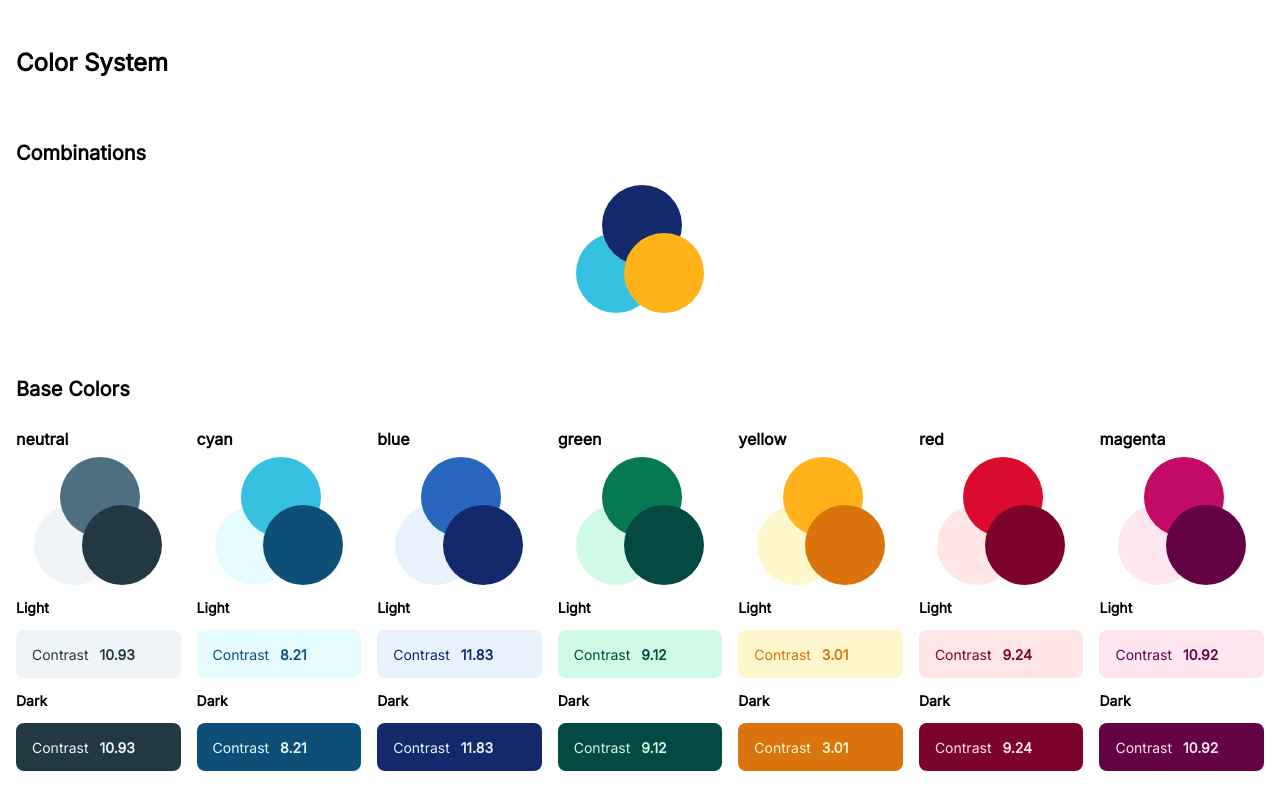
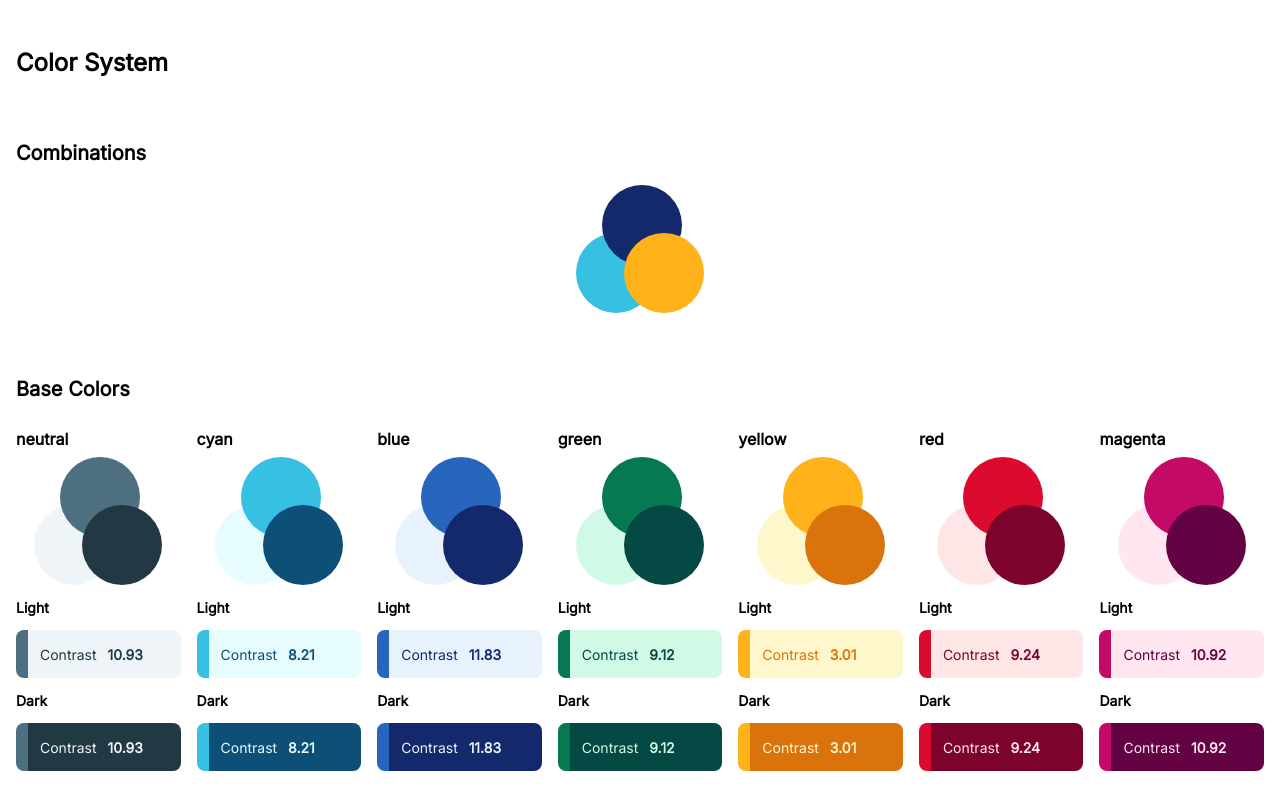
Before and after one commit to scottdejonge/color-system, a Vue app: page / in a window 1280 px wide. Shown: the top 800 px of the page. Built offline with nearby package versions, Linux system fonts and the light colour scheme.

Commit message:
Box stripe

```diff
--- a/public/index.html
+++ b/public/index.html
@@ -5,7 +5,7 @@
     <meta http-equiv="X-UA-Compatible" content="IE=edge">
     <meta name="viewport" content="width=device-width,initial-scale=1.0">
     <title>Color System</title>
-    <link rel="stylesheet" href="<%= BASE_URL %>styles.css?v=2">
+    <link rel="stylesheet" href="<%= BASE_URL %>styles.css?v=3">
     <link href="https://fonts.googleapis.com/css2?family=Inter&display=swap" rel="stylesheet">
   </head>
   <body>
--- a/public/styles.css
+++ b/public/styles.css
@@ -71,8 +71,10 @@ section {
 }
 
 .box {
+  border-left-width: 0.75rem;
+  border-left-style: solid;
   border-radius: 0.5rem;
-  padding: 0.75rem 1rem;
+  padding: 0.75rem;
   font-size: 0.875rem;
   font-weight: 500;
 }
--- a/src/components/Box.vue
+++ b/src/components/Box.vue
@@ -4,6 +4,10 @@ export default {
   name: 'Box',
   props: {
     background: {
+      type: String,
+      required: true,
+    },
+    border: {
       type: String,
       required: true,
     },
@@ -14,7 +18,11 @@ export default {
   },
   computed: {
     style() {
-      return `background-color:${this.background}; color:${this.color}`
+      return `
+        background-color:${this.background};
+        border-color:${this.border};
+        color:${this.color};
+      `;
     },
   },
 }
--- a/src/components/Combinations.vue
+++ b/src/components/Combinations.vue
@@ -34,6 +34,7 @@ export default {
       <h4>Light</h4>
       <Box
         v-bind:background="palette.light"
+        v-bind:border="palette.default"
         v-bind:color="palette.dark"
       >
         Contrast
@@ -46,6 +47,7 @@ export default {
       <h4>Dark</h4>
       <Box
         v-bind:background="palette.dark"
+        v-bind:border="palette.default"
         v-bind:color="palette.light"
       >
         Contrast
```
